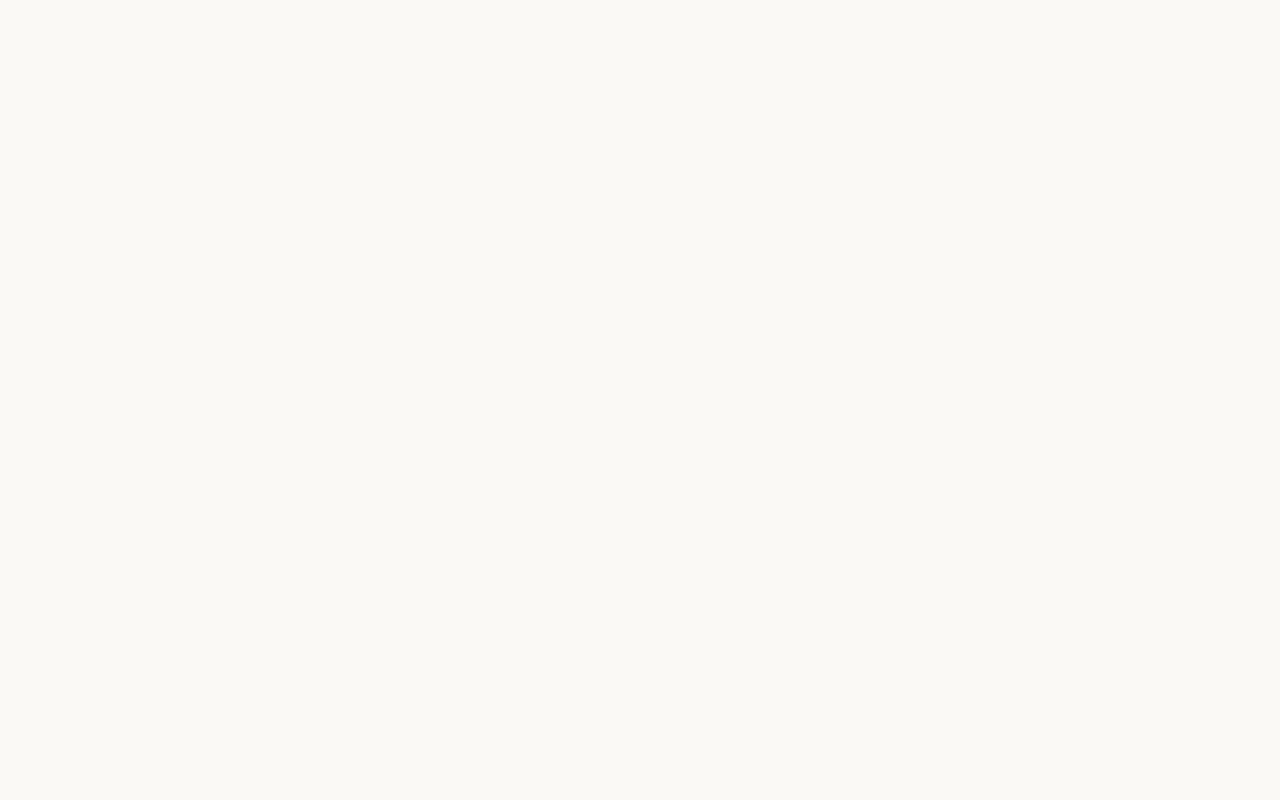
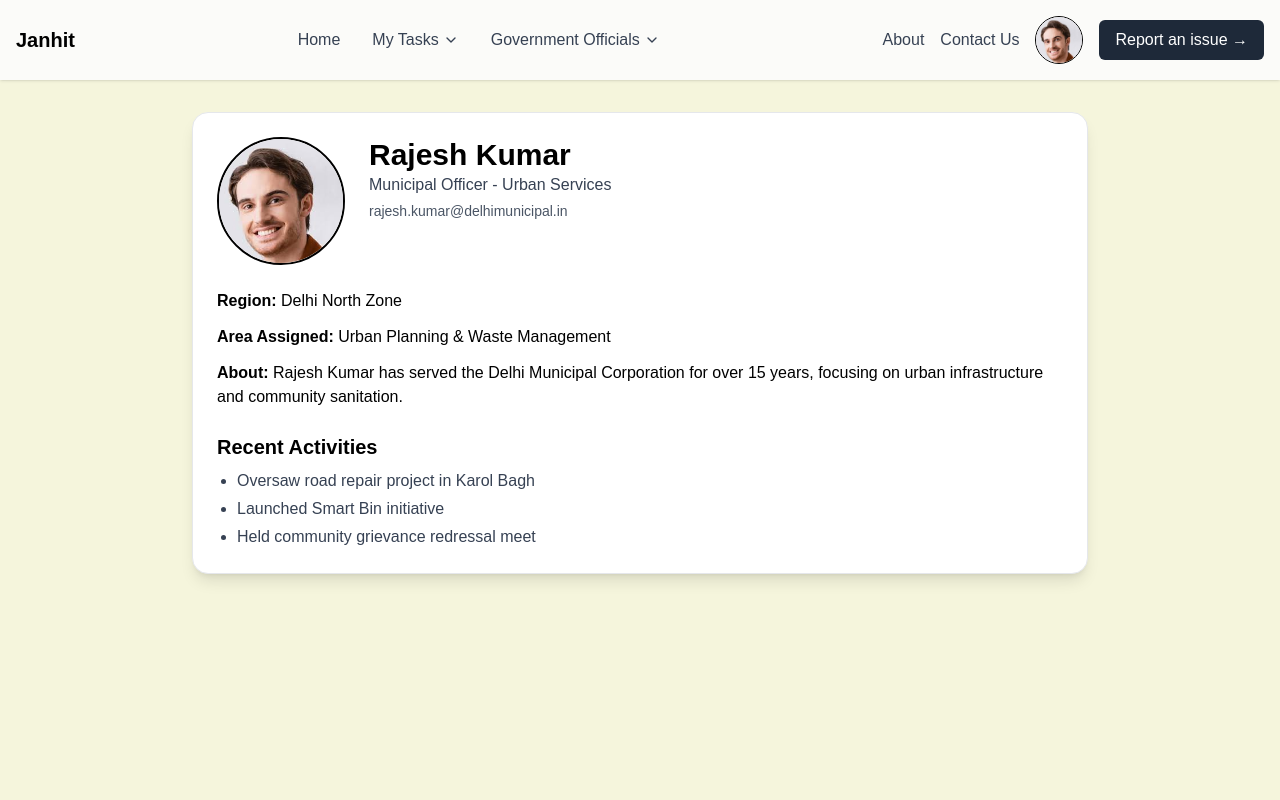
Before and after one commit to Rachit-31/Janhit, a React (Vite) app in the folder Client/: page /officialsDashboard in a window 1280 px wide. Before the commit this address had no page. Shown: the top 800 px of the page. Built offline with nearby package versions, Linux system fonts and the light colour scheme.

Commit message:
Added Officials Dashboard

```diff
--- a/Client/src/App.tsx
+++ b/Client/src/App.tsx
@@ -77,10 +77,10 @@ function App() {
         />
 
         <Route
-          path="/officials"
+          path="/officialsDashboard"
           element={
             <MainLayout>
-              <Officials />
+              <DashboardOfficer />
             </MainLayout>
           }
         />
--- a/Client/src/components/Navbar.tsx
+++ b/Client/src/components/Navbar.tsx
@@ -1,7 +1,7 @@
 import React, { useState } from 'react';
 import { ChevronDown, Menu, X } from 'lucide-react';
 import { Link } from 'react-router-dom';
-import userImg from "../assets/userImg.jpg"
+import userImg from "../assets/userImgM.jpg"
 
 const Navbar: React.FC = () => {
   const [isOpen, setIsOpen] = useState(false);
--- a/Client/src/pages/DashboardOfficer.tsx
+++ b/Client/src/pages/DashboardOfficer.tsx
@@ -1,15 +1,75 @@
-import React from 'react'
-import { useSearchParams } from 'react-router-dom'
+// OfficialsDashboard.tsx
+import React from 'react';
+import OfficialImg from '../assets/userImgM.jpg'
 
-const DashboardOfficer = () => {
-  const [searchParams] = useSearchParams();
-  const role = searchParams.get('role');
+// Mock data for officials
+const mockOfficialsData = {
+  'officer-1': {
+    name: 'Rajesh Kumar',
+    role: 'Municipal Officer',
+    department: 'Urban Services',
+    contact: 'rajesh.kumar@delhimunicipal.in',
+    region: 'Delhi North Zone',
+    areaAssigned: 'Urban Planning & Waste Management',
+    image: OfficialImg,
+    bio: 'Rajesh Kumar has served the Delhi Municipal Corporation for over 15 years, focusing on urban infrastructure and community sanitation.',
+    recentActivities: ['Oversaw road repair project in Karol Bagh', 'Launched Smart Bin initiative', 'Held community grievance redressal meet'],
+  },
+  'officer-2': {
+    name: 'Sita Devi',
+    role: 'City Engineer',
+    department: 'Public Works',
+    contact: 'sita.devi@delhicityengg.in',
+    region: 'Delhi South Zone',
+    areaAssigned: 'Road Infrastructure & Construction',
+    image: OfficialImg,
+    bio: 'Sita Devi is known for her expertise in civil engineering and road safety measures.',
+    recentActivities: ['Completed flyover construction in Saket', 'Conducted citywide road safety survey'],
+  },
+};
+
+const DashboardOfficer: React.FC = () => {
+  const officialId = 'officer-1';
+  const official = mockOfficialsData[officialId];
 
   return (
-    <div>
+    <div className="p-8 bg-[#f5f5dc] text-black min-h-screen">
+      <div className="max-w-4xl mx-auto bg-white p-6 rounded-2xl shadow-lg border border-gray-200">
+        {/* Header */}
+        <div className="flex flex-col sm:flex-row items-center sm:items-start gap-6 mb-6">
+          <img
+            src={official.image}
+            alt={official.name}
+            className="w-32 h-32 rounded-full object-cover border-2 border-black"
+          />
+          <div>
+            <h1 className="text-3xl font-bold">{official.name}</h1>
+            <p className="text-gray-700">{official.role} - {official.department}</p>
+            <p className="text-gray-600 text-sm mt-1">{official.contact}</p>
+          </div>
+        </div>
 
+        {/* Info */}
+        <div className="space-y-3">
+          <p><strong>Region:</strong> {official.region}</p>
+          <p><strong>Area Assigned:</strong> {official.areaAssigned}</p>
+          <p><strong>About:</strong> {official.bio}</p>
+        </div>
+
+        {/* Recent Activities */}
+        {official.recentActivities && (
+          <div className="mt-6">
+            <h2 className="text-xl font-semibold mb-2">Recent Activities</h2>
+            <ul className="list-disc pl-5 text-gray-700 space-y-1">
+              {official.recentActivities.map((activity, i) => (
+                <li key={i}>{activity}</li>
+              ))}
+            </ul>
+          </div>
+        )}
+      </div>
     </div>
-  )
-}
+  );
+};
 
-export default DashboardOfficer
+export default DashboardOfficer;
--- a/Client/src/pages/DashboardUser.tsx
+++ b/Client/src/pages/DashboardUser.tsx
@@ -1,5 +1,5 @@
 import React from 'react';
-import userImg from '../assets/userImg.jpg'; // adjust to your actual image path
+import userImg from '../assets/userImgM.jpg'; // adjust to your actual image path
 
 type Issue = {
   id: number;
--- a/Client/src/pages/Officials.tsx
+++ b/Client/src/pages/Officials.tsx
@@ -155,7 +155,7 @@ const Officials: React.FC = () => {
       <div className="grid grid-cols-1 sm:grid-cols-2 md:grid-cols-3 gap-6">
         {roleData.officials.map((official) => (
             <Link
-            to={`/officials/${official.id}`}
+                to={`/officialsDashboard`}
                 key={official.id}
                 className="bg-white p-6 rounded-2xl border border-gray-200 shadow-md hover:shadow-xl hover:-translate-y-1 transform transition duration-300 ease-in-out"
             >
```
Lines whose indentation alone changed are shown as unchanged.
